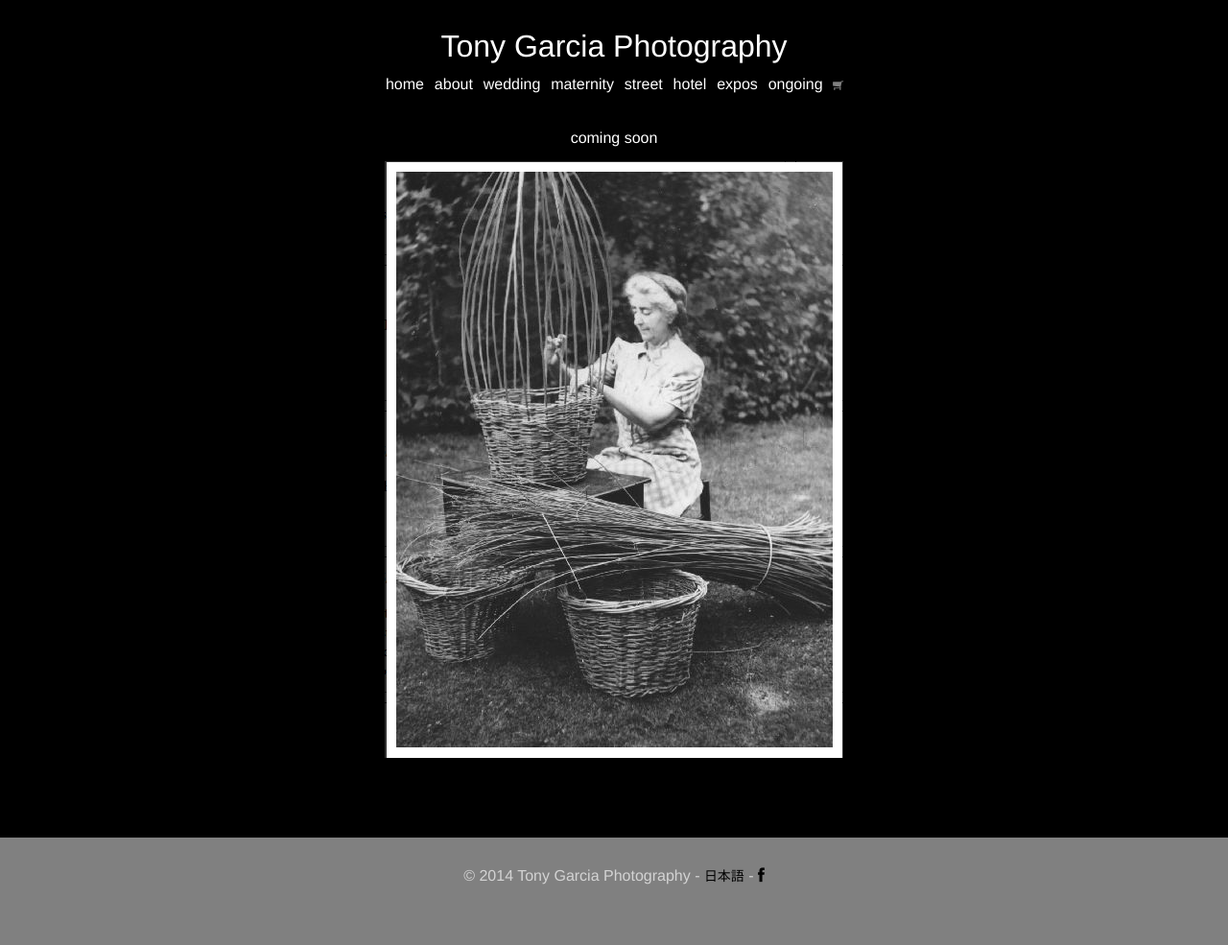
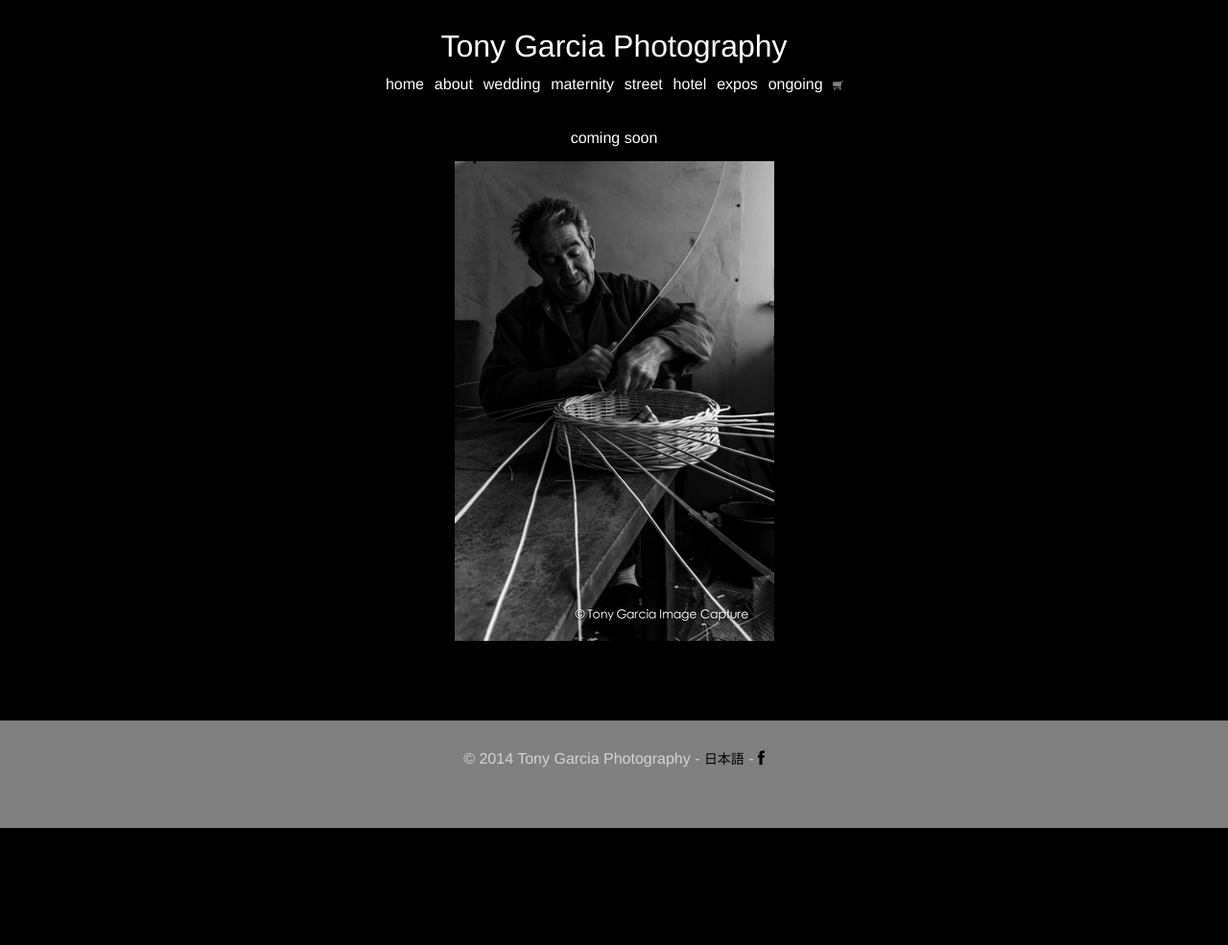
Before and after one commit to jmettraux/togaru, a Jekyll site: the page built from en/cart.html, in a window 1280 px wide. Shown: the whole page at 96% size. Built offline with Jekyll 4.4.1, drawn with Linux system fonts in a browser that asks for light colours; after the commit the page ends 900 px from its top, so only the background shows below that.

Commit message:
use Tony's image for the cart

```diff
--- a/en/cart.html
+++ b/en/cart.html
@@ -13,6 +13,6 @@ coming soon
   </p>
 
   <p>
-      <a href="http://www.reading.ac.uk/merl/imagelibrary/crafts.html"><img src="/images/basket.png" /></a>
+    <img src="/images/L1116077_basket.jpg" />
   </p>
 </div>
```
Also changed, not shown: images/L1116077_basket.jpg (added), images/basket.png (deleted).
